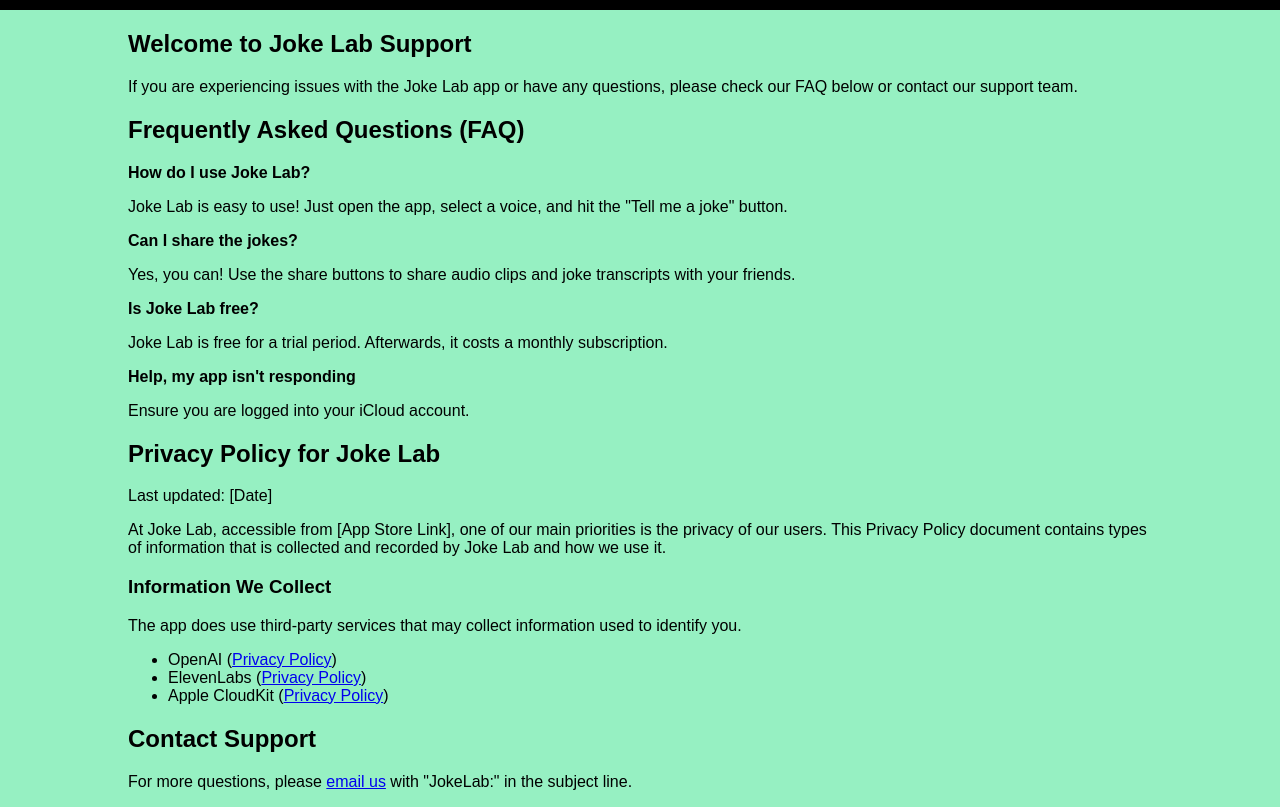
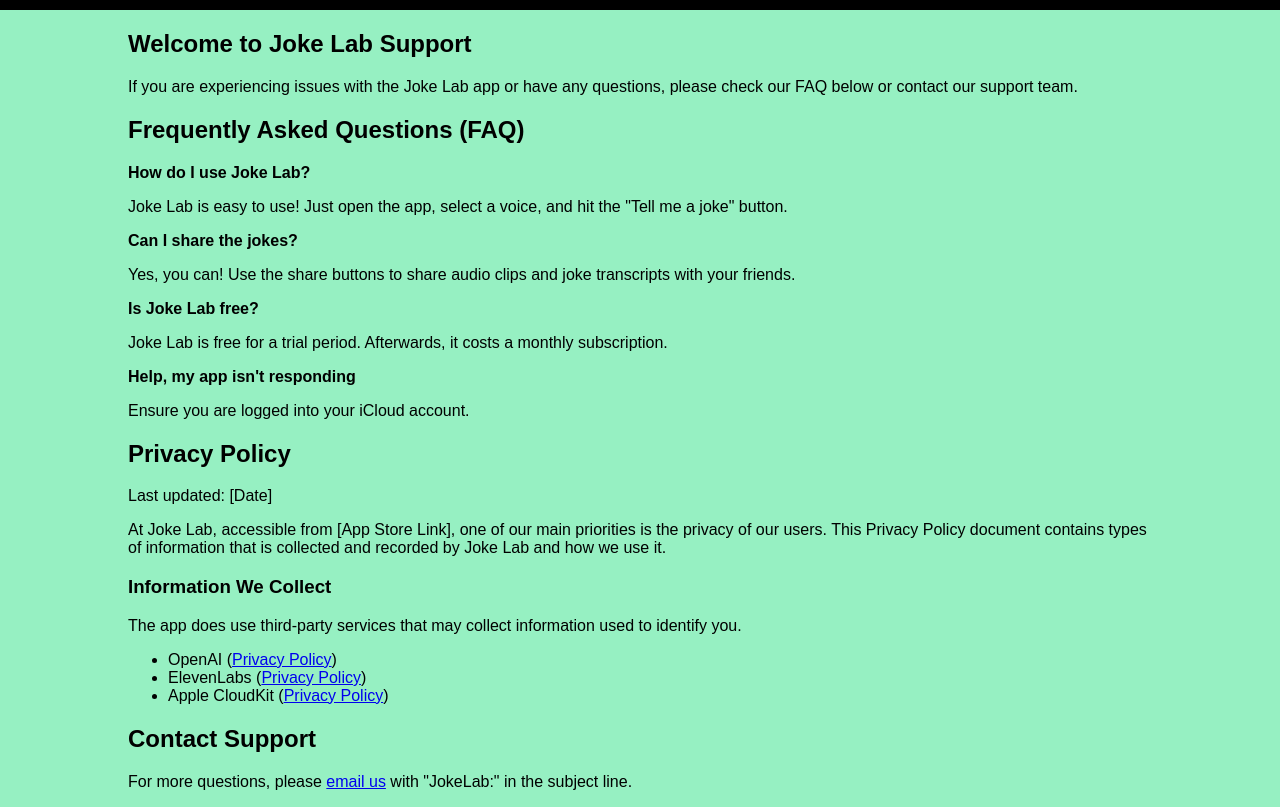
Before and after one commit to lounsburynw/JokeLabSupport.github.io, a plain HTML site: page index.html in a window 1280 px wide. Shown: the part 93-900 px from the top of the page. Drawn offline with Linux system fonts and the light colour scheme.

Commit message:
update privacy policy

```diff
--- a/index.html
+++ b/index.html
@@ -95,7 +95,7 @@
         </section>
 
         <section id="privacy-policy">
-            <h2>Privacy Policy for Joke Lab</h2>
+            <h2>Privacy Policy</h2>
             <p>Last updated: [Date]</p>
             <p>At Joke Lab, accessible from [App Store Link], one of our main priorities is the privacy of our users. This Privacy Policy document contains types of information that is collected and recorded by Joke Lab and how we use it.</p>
 
```
